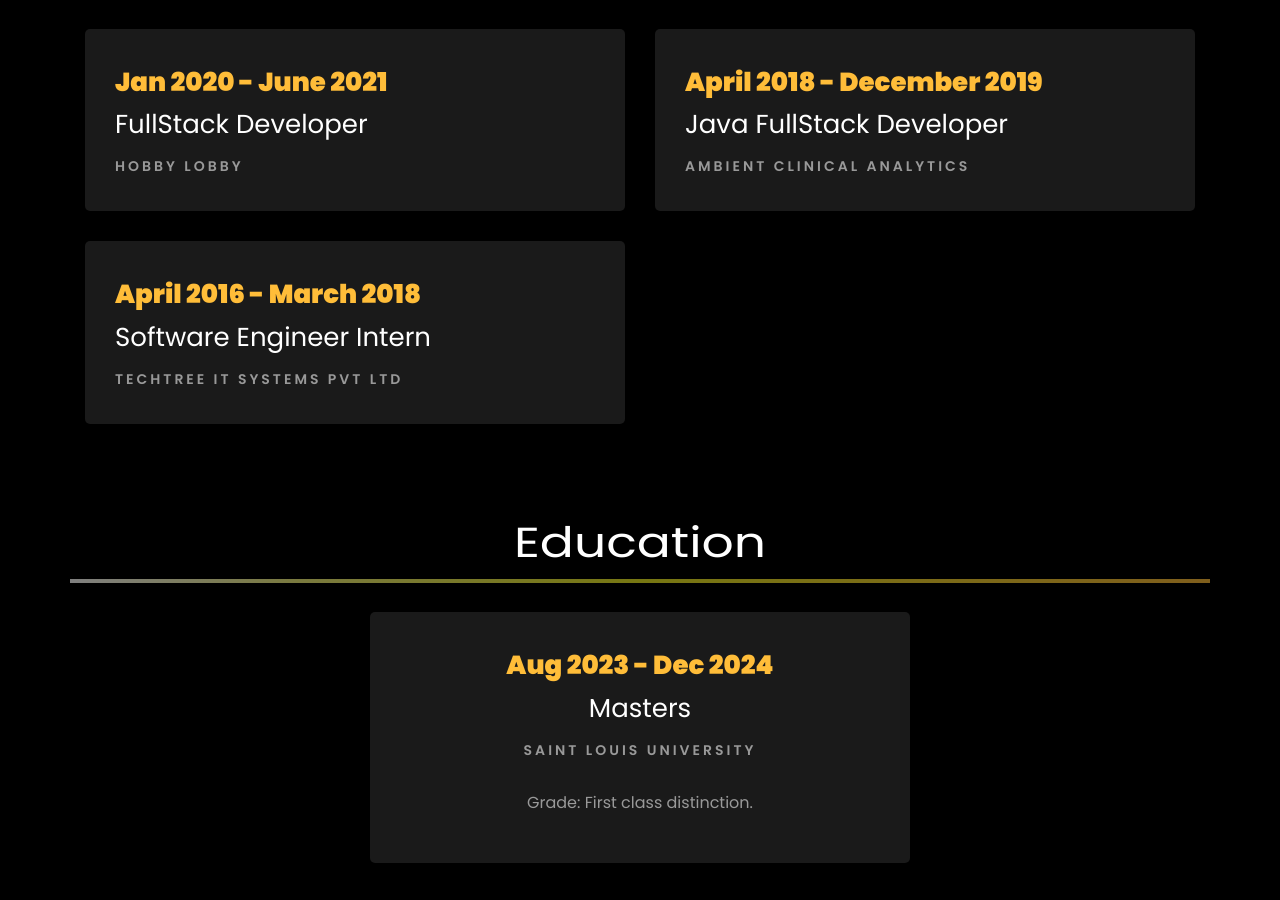
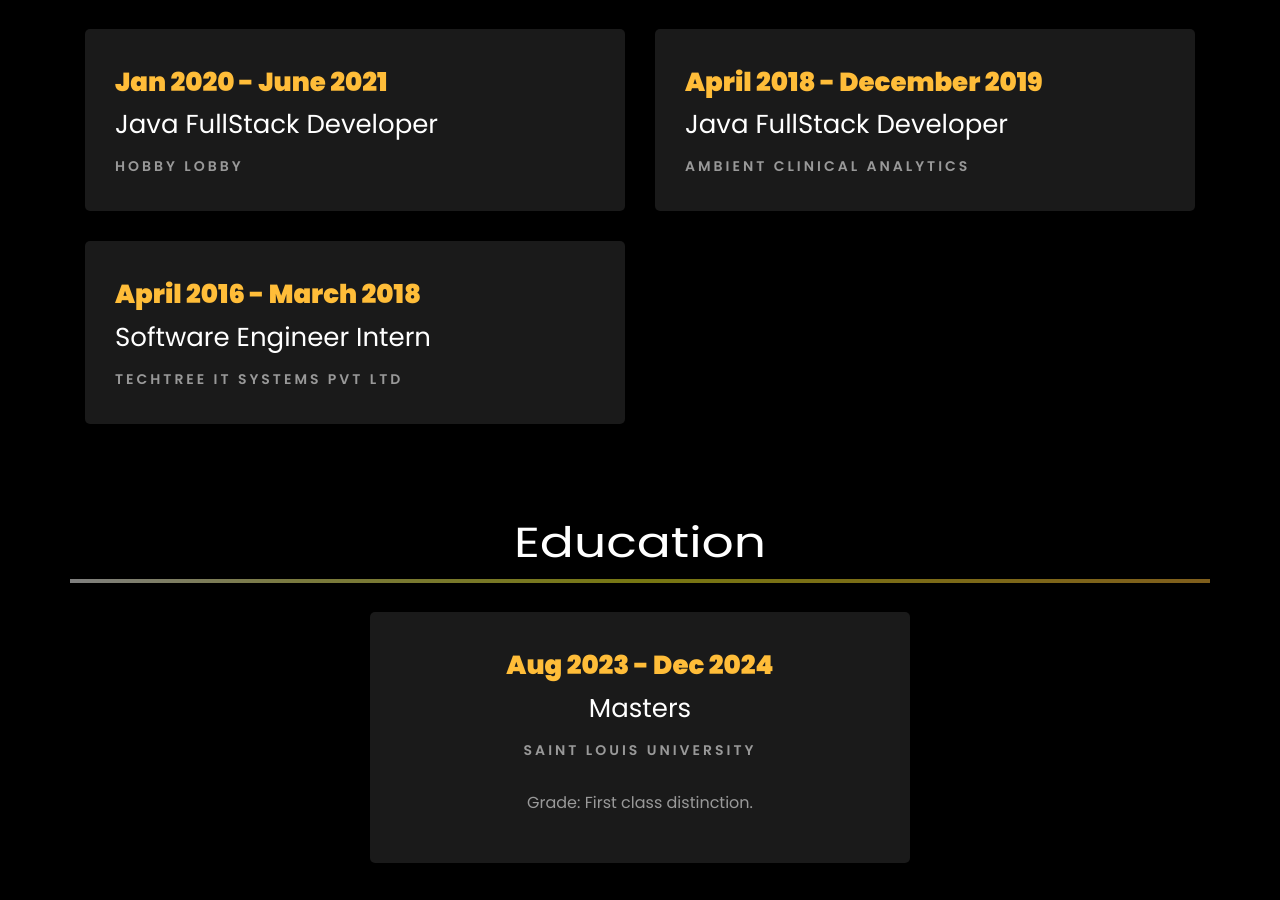
Before and after one commit to AshikaBaddam/My_Portfolio, a plain HTML site: page index.html in a window 1280 px wide. Shown: the part 2337-3237 px from the top of the page. Drawn offline with Linux system fonts and the light colour scheme; files whose address does not match are found by name.

Commit message:
2 Update index.html

```diff
--- a/index.html
+++ b/index.html
@@ -502,7 +502,7 @@
 				<div class="col-md-6">
 					<div class="resume-wrap ftco-animate">
 						<span class="date">Jan 2020 - June 2021</span>
-						<h2>FullStack Developer</h2>
+						<h2>Java FullStack Developer</h2>
 						<span class="position">Hobby Lobby</span>
 						<!--p class="mt-4">iQuanti is a data-driven digital marketing analytics and solutions company, helps top 100 global brands. -->
 							<!-- <ul>
```
